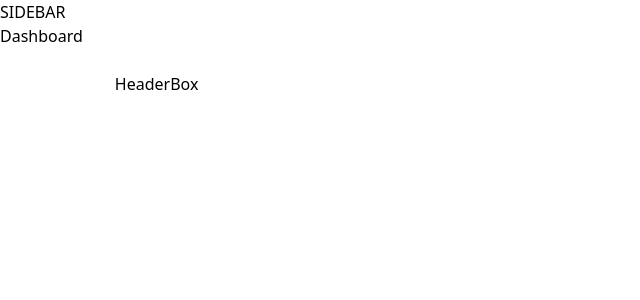
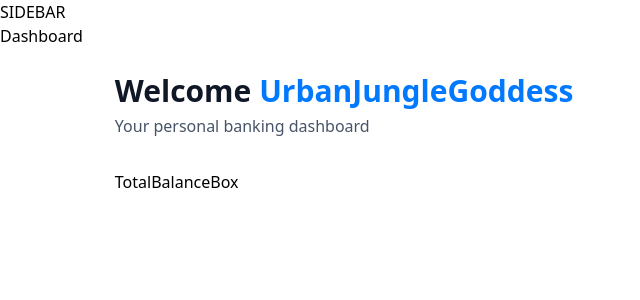
Before and after one commit to urbanjunglegoddess/banking, a Next.js app: page / in a window 1280 px wide. Shown: the top 300 px of the page, without its empty margins (0-640 px from the left). Built offline with nearby package versions, Linux system fonts and the light colour scheme.

Commit message:
"Added TotalBalanceBox component to Dashboard page, updated HeaderBox component to accept props, and fixed typo in TotalBalanceBoxProps interface"

```diff
--- a/app/(root)/page.tsx
+++ b/app/(root)/page.tsx
@@ -1,5 +1,6 @@
 import React from 'react'
 import HeaderBox from '@/components/HeaderBox'
+import TotalBalanceBox from '@/components/TotalBalanceBox';
 const Dashboard= () => {
   const loggedIn = {firstName: 'Omegea', lastName: 'Hunter', username: 'UrbanJungleGoddess'};
 
@@ -13,6 +14,12 @@ const Dashboard= () => {
    user= {loggedIn.username || 'Guest'}
    subtext='Your personal banking dashboard'
    />
+   <TotalBalanceBox
+   accounts={[]}
+   totalBanks={22}
+   totalCurrentBalance={12345.95}
+
+   />
   </header>
 </div>
     </section>
--- a/components/HeaderBox.tsx
+++ b/components/HeaderBox.tsx
@@ -1,8 +1,19 @@
 import React from 'react'
 
-const HeaderBox = () => {
+
+const HeaderBox = ({type = 'title', title, subtext, user}: HeaderBoxProps) => {
   return (
-    <div>HeaderBox</div>
+    <div className="header-box">
+       <h1 className="header-box-title">
+        {title}
+        {type === 'greeting' &&
+        (<span className="header-box-greeting text-bankGradient">
+            &nbsp;{user}
+            </span>
+        )}
+       </h1>
+         <p className="header-box-subtext">{subtext}</p>
+    </div>
   )
 }
 
--- /dev/null
+++ b/components/TotalBalanceBox.tsx
@@ -0,0 +1,9 @@
+import React from 'react'
+
+const TotalBalanceBox = ({accounts = [], totalBanks, totalCurrentBalance }: TotalBalanceBoxProps) => {
+  return (
+    <div>TotalBalanceBox</div>
+  )
+}
+
+export default TotalBalanceBox
--- a/types/index.d.ts
+++ b/types/index.d.ts
@@ -202,7 +202,7 @@ declare interface BankTabItemProps {
   appwriteItemId?: string;
 }
 
-declare interface TotlaBalanceBoxProps {
+declare interface TotalBalanceBoxProps {
   accounts: Account[];
   totalBanks: number;
   totalCurrentBalance: number;
```
